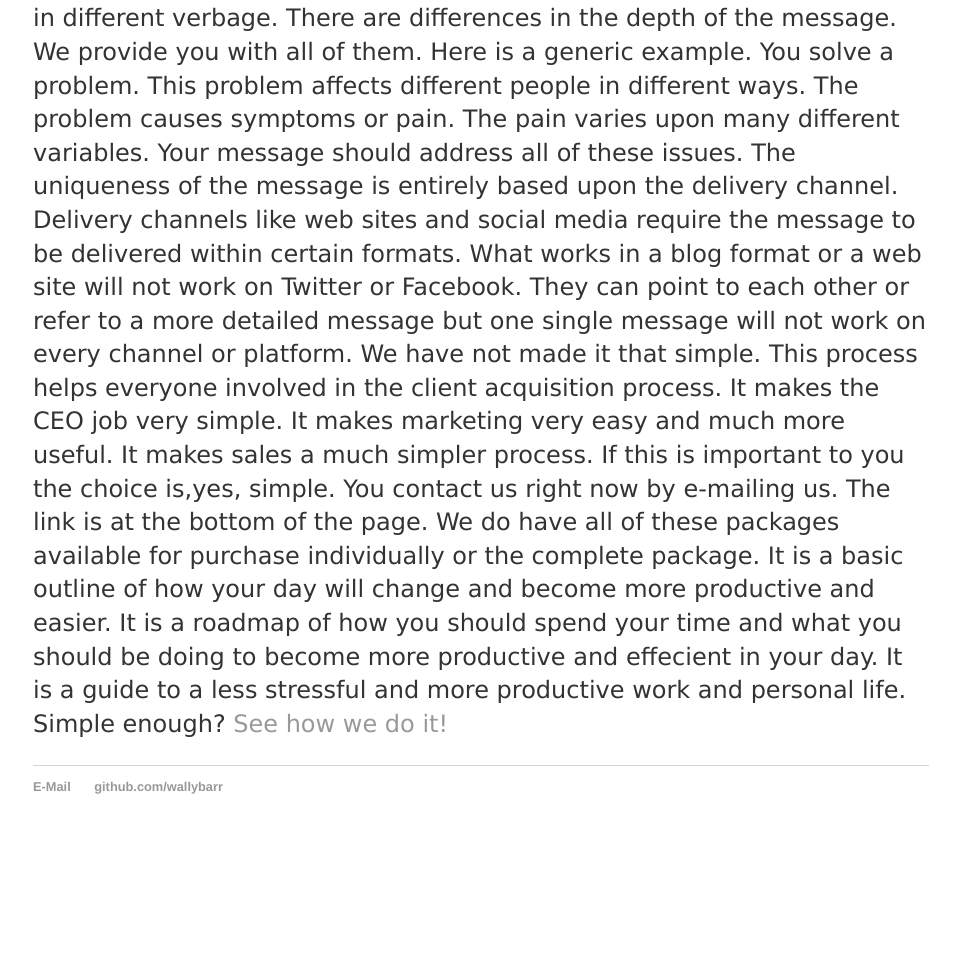
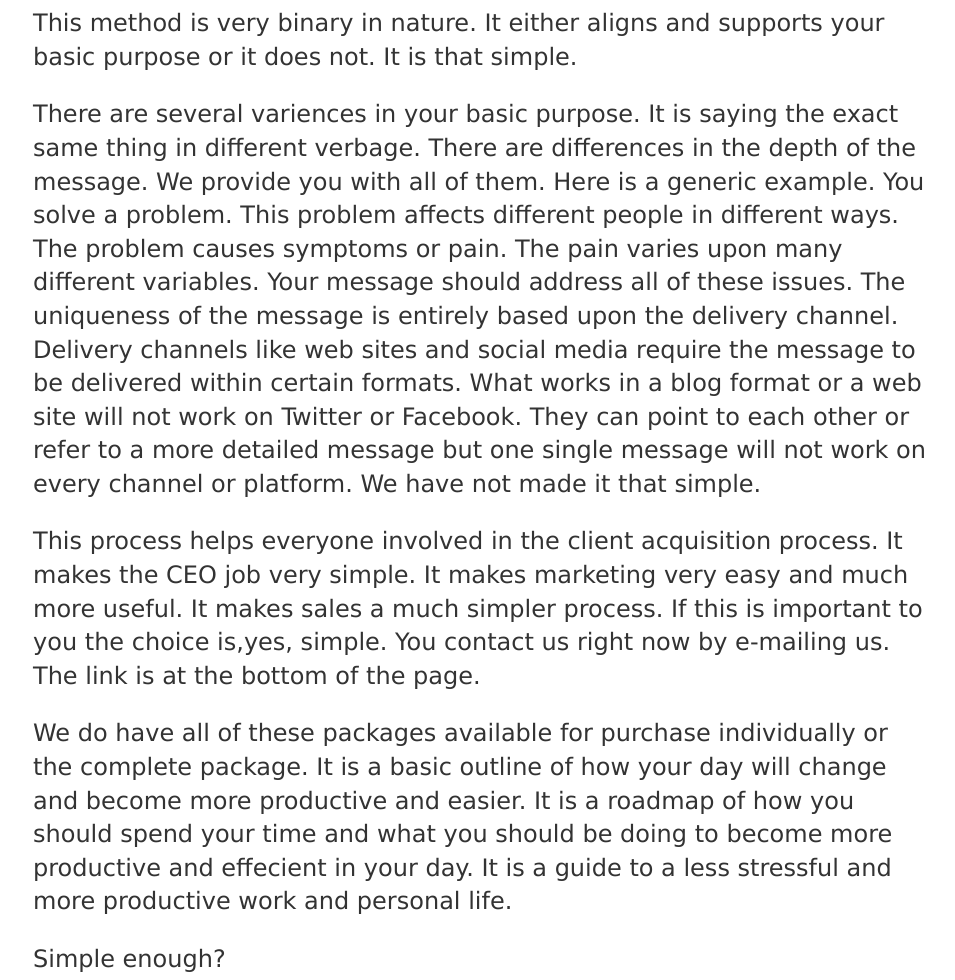
Before and after one commit to wallybarr/wallybarr.github.io, a plain HTML site: page how.html in a window 1280 px wide. Shown: the part 1102-2082 px from the top of the page, without its empty margins (159-1114 px from the left). Before the commit the page ends 1956 px from the top, so only its background shows below. Drawn offline with Linux system fonts and the light colour scheme.

Commit message:
Update how.html
format page

```diff
--- a/how.html
+++ b/how.html
@@ -22,37 +22,37 @@
 We found it very interesting that there are many successful companies built to deliver your message. Industries like
 web design have been created to deliver your message to the world. Industries like social media are all different ways
 to deliver a message. Yet nobody concentrates on the actual message. That is the only simple thing we do at Undrnu. We create
-your most simple messages.
+					your most simple messages.</p>
 
-Companies, people and organizations all have one simple purpose. Do you know what yours is? We do. We will help you define or redefine
+<p>Companies, people and organizations all have one simple purpose. Do you know what yours is? We do. We will help you define or redefine
 your purpose at the most basic level. When we do this your life becomes much easier and simple. You become more productive and effecient.
 This method can be proven time and time again. Great companies adhere to this method time and time again. Companies that fail stray from this concept
-and thus fade away.
+	and thus fade away.</p>
 
-We define your most basic purpose. The purpose is that you solve a single problem. If this statement is not at the core of everything you do as a person
+<p>We define your most basic purpose. The purpose is that you solve a single problem. If this statement is not at the core of everything you do as a person
 or a business, you are on the wrong path. The daily routine can become very complex. It does not have to be that way. Measure what you do or your daily tasks against
 the core business statement and if it does not support or align with it, you are wasting time. Does all your marketing material align with your purpose? Does your sales
 messages support your core purpose? We accomplish this for you. You will see sales and marketing work as a team, as it was designed. You will see productivity increase.
-You will create a superior work environment. This will attract better employees. It will help in employee retention.
+You will create a superior work environment. This will attract better employees. It will help in employee retention.</p>
 
-This method is very binary in nature. It either aligns and supports your basic purpose or it does not. It is that simple.
+<p>This method is very binary in nature. It either aligns and supports your basic purpose or it does not. It is that simple.</p>
 
-There are several variences in your basic purpose. It is saying the exact same thing in different verbage. There are differences in the depth of the message.
+<p>There are several variences in your basic purpose. It is saying the exact same thing in different verbage. There are differences in the depth of the message.
 We provide you with all of them. Here is a generic example. You solve a problem. This problem affects different people in different ways. The problem
 causes symptoms or pain. The pain varies upon many different variables. Your message should address all of these issues. The uniqueness of the message is entirely
  based upon the delivery channel. Delivery channels like web sites and social media require the message to be delivered within certain formats. What works
 in a blog format or a web site will not work on Twitter or Facebook. They can point to each other or refer to a more detailed message but one single message will not work on every
-channel or platform. We have not made it that simple.
+	channel or platform. We have not made it that simple.</p>
 
-This process helps everyone involved in the client acquisition process. It makes the CEO job very simple. It makes marketing very easy and much more useful.
-It makes sales a much simpler process. If this is important to you the choice is,yes, simple. You contact us right now by e-mailing us. The link is at the bottom of the page.
+<p>This process helps everyone involved in the client acquisition process. It makes the CEO job very simple. It makes marketing very easy and much more useful.
+It makes sales a much simpler process. If this is important to you the choice is,yes, simple. You contact us right now by e-mailing us. The link is at the bottom of the page.</p>
 
-We do have all of these packages available for purchase individually or the complete package. It is a basic outline of how your day will change and become more
+<p>We do have all of these packages available for purchase individually or the complete package. It is a basic outline of how your day will change and become more
 productive and easier. It is a roadmap of how you should spend your time and what you should be doing to become more productive and effecient in your day. It is a guide
-to a less stressful and more productive work and personal life.
+	to a less stressful and more productive work and personal life.</p>
 
-Simple enough?
-           <a href="/how">See how we do it!</a></p>
+			<p>Simple enough?</p>
+
     		</div><!-- /.blurb -->
 		</div><!-- /.container -->
 		<footer>
```
